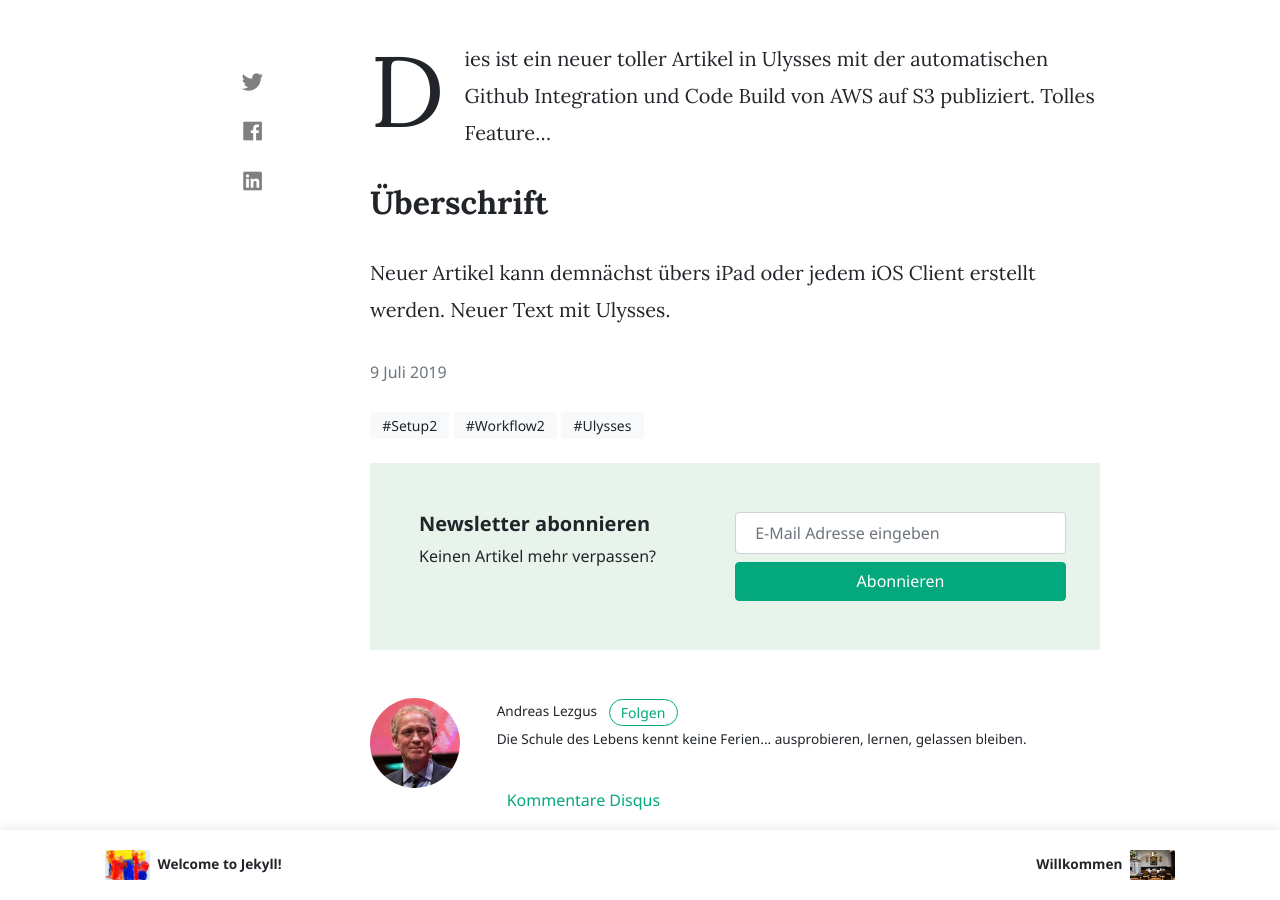
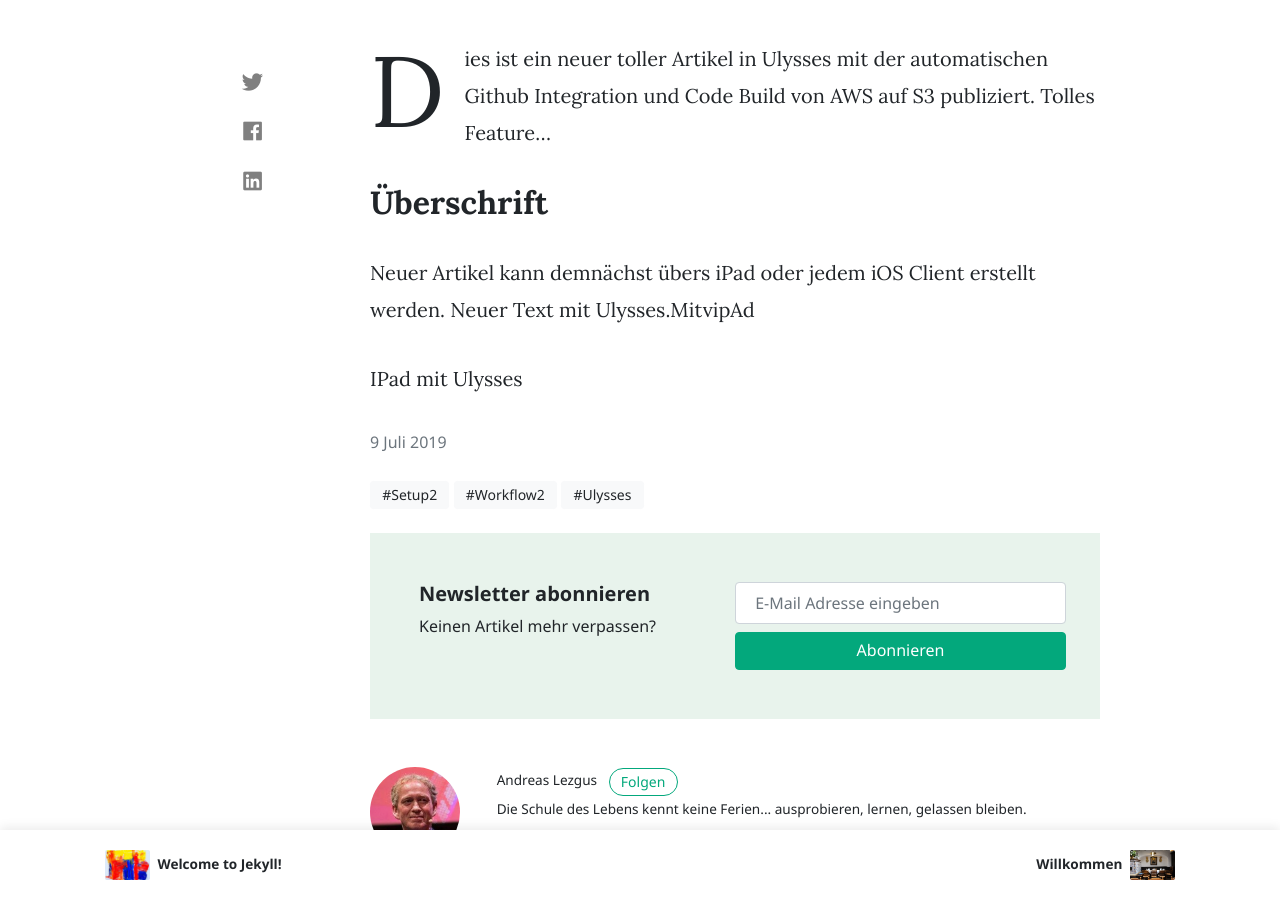
Before and after one commit to AndreasLezgus/Website, a Jekyll site: the page built from _posts/2019-07-09-neuer-artikel-mit-ulysses.md, in a window 1280 px wide and 900 px high, scrolled down 401 px. Built offline with Jekyll 4.4.1, drawn with Linux system fonts in a browser that asks for light colours; nearby versions of some CDN libraries; comment, search, counter and statistics services are not loaded.

```diff
--- a/_posts/2019-07-09-neuer-artikel-mit-ulysses.md
+++ b/_posts/2019-07-09-neuer-artikel-mit-ulysses.md
@@ -11,4 +11,8 @@ Dies ist ein neuer toller Artikel in Ulysses mit der automatischen Github Integr
 
 ## Überschrift
 
-Neuer Artikel kann demnächst übers iPad oder jedem iOS Client erstellt werden. Neuer Text mit Ulysses.
+Neuer Artikel kann demnächst übers iPad oder jedem iOS Client erstellt werden. Neuer Text mit Ulysses.MitvipAd
+
+
+
+IPad mit Ulysses
```
